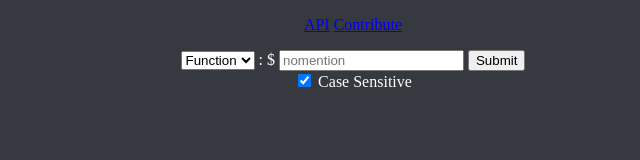
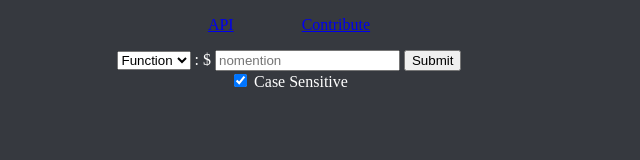
Before and after one commit to hcs1219/bdfd-api, a website: page index.html in a window 1280 px wide. Shown: the whole page, without its empty margins (351-991 px from the left). Drawn offline with nearby package versions, Linux system fonts and the light colour scheme.

Commit message:
Update index.html

```diff
--- a/index.html
+++ b/index.html
@@ -16,9 +16,9 @@
     </style>
   </head>
   <body style="background-color:#36393f;color:white;">
-    <div style="text-align:center;margin-left:10vw;">
+    <div style="text-align:center;">
       <p style="color:lightblue;">
-        <a href="/api" target="_blank">API</a>
+        <a href="/api" target="_blank" style="padding-right:5vw;">API</a>
         <a href="https://github.com/hcs1219/bdfd-api" target="_blank">Contribute</a>
       </p>
       <form>
```
